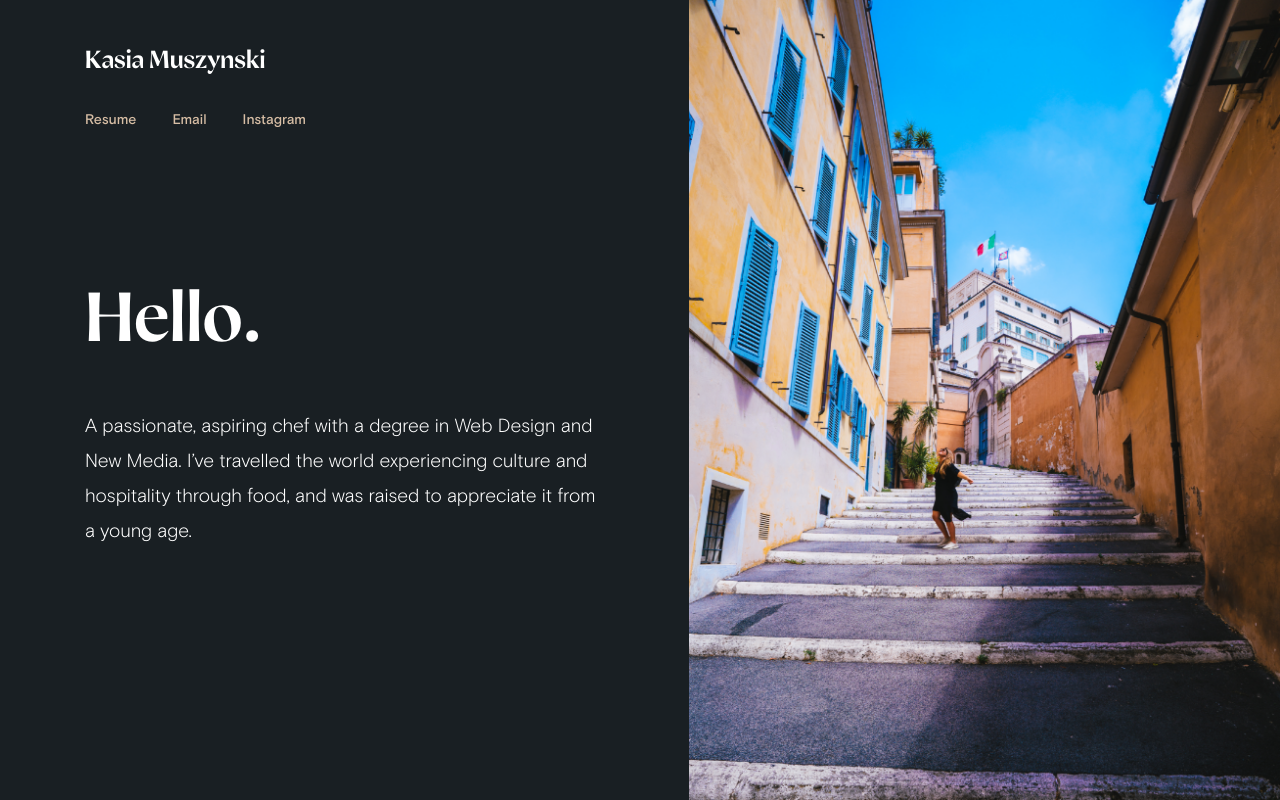
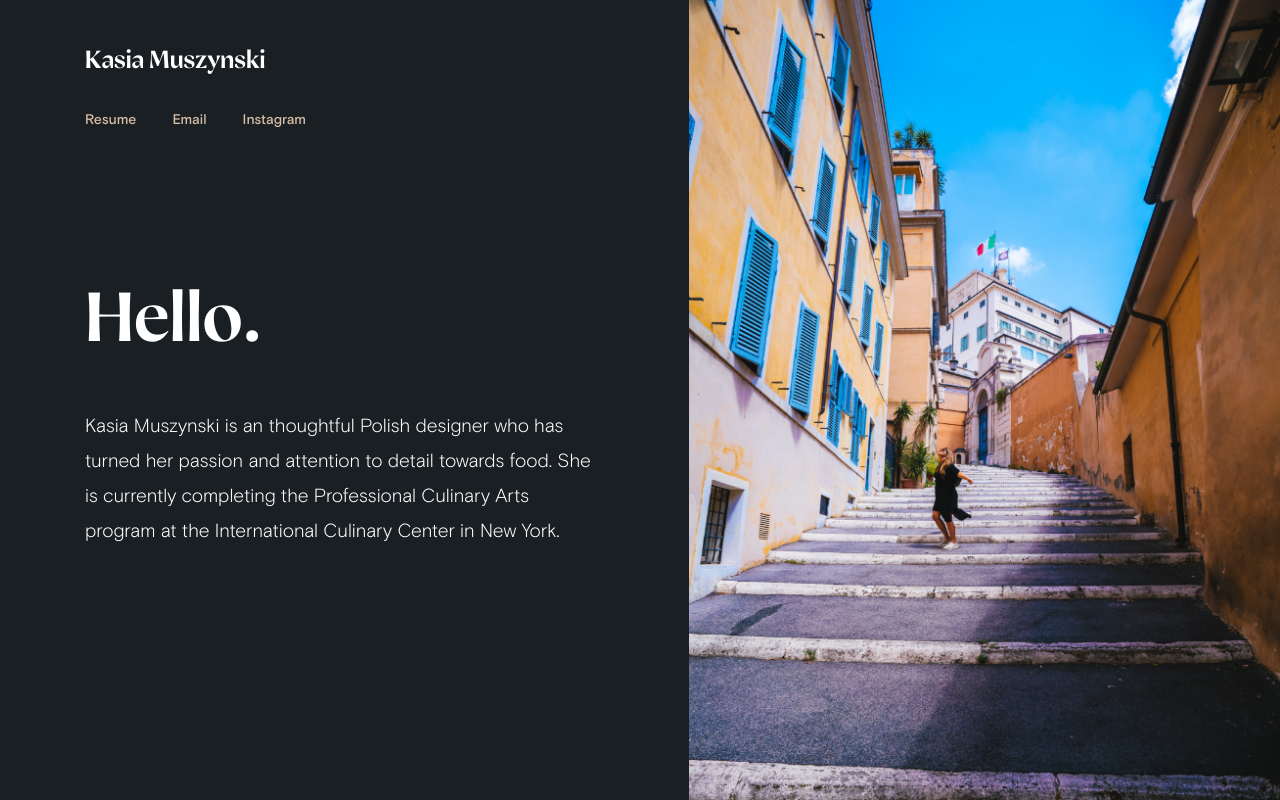
Before and after one commit to Zakjholt/kaisa, a React (Create React App) app: page /#/ in a window 1280 px wide. Built offline with nearby package versions, Linux system fonts and the light colour scheme; what react-animations would draw is missing.

Commit message:
new copy

```diff
--- a/src/pages/Home/index.js
+++ b/src/pages/Home/index.js
@@ -21,7 +21,9 @@ export default () => (
         <Link href="/">Instagram</Link>
       </LinksContainer>
       <BlurbTitle>Hello.</BlurbTitle>
-      <Blurb>A passionate, aspiring chef with a degree in Web Design and New Media. I’ve travelled the world experiencing culture and hospitality through food, and was raised to appreciate it from a young age.</Blurb>
+      <Blurb>
+      Kasia Muszynski is an thoughtful Polish designer who has turned her passion and attention to detail towards food. She is currently completing the Professional Culinary Arts program at the International Culinary Center in New York.
+      </Blurb>
     </Content>
     <Image src={Hero} alt="Kasia" />
   </Container>
```
